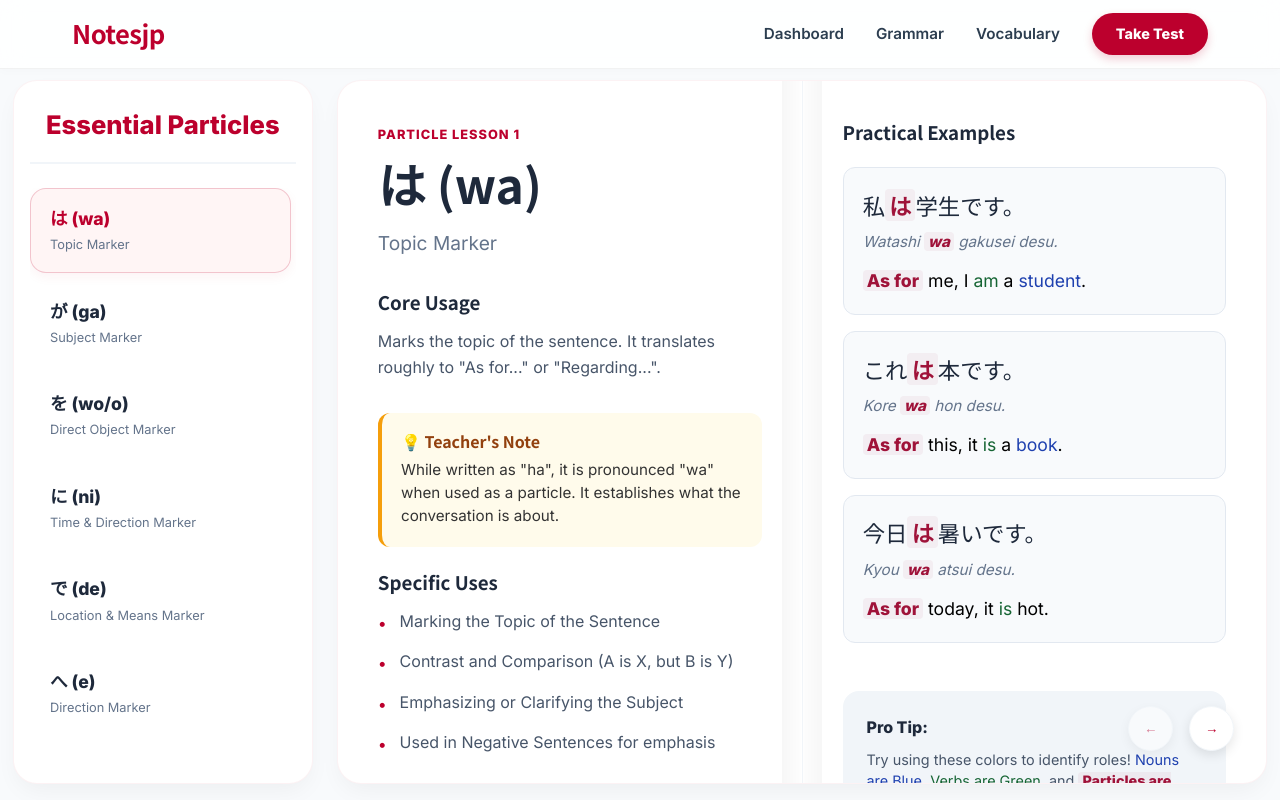
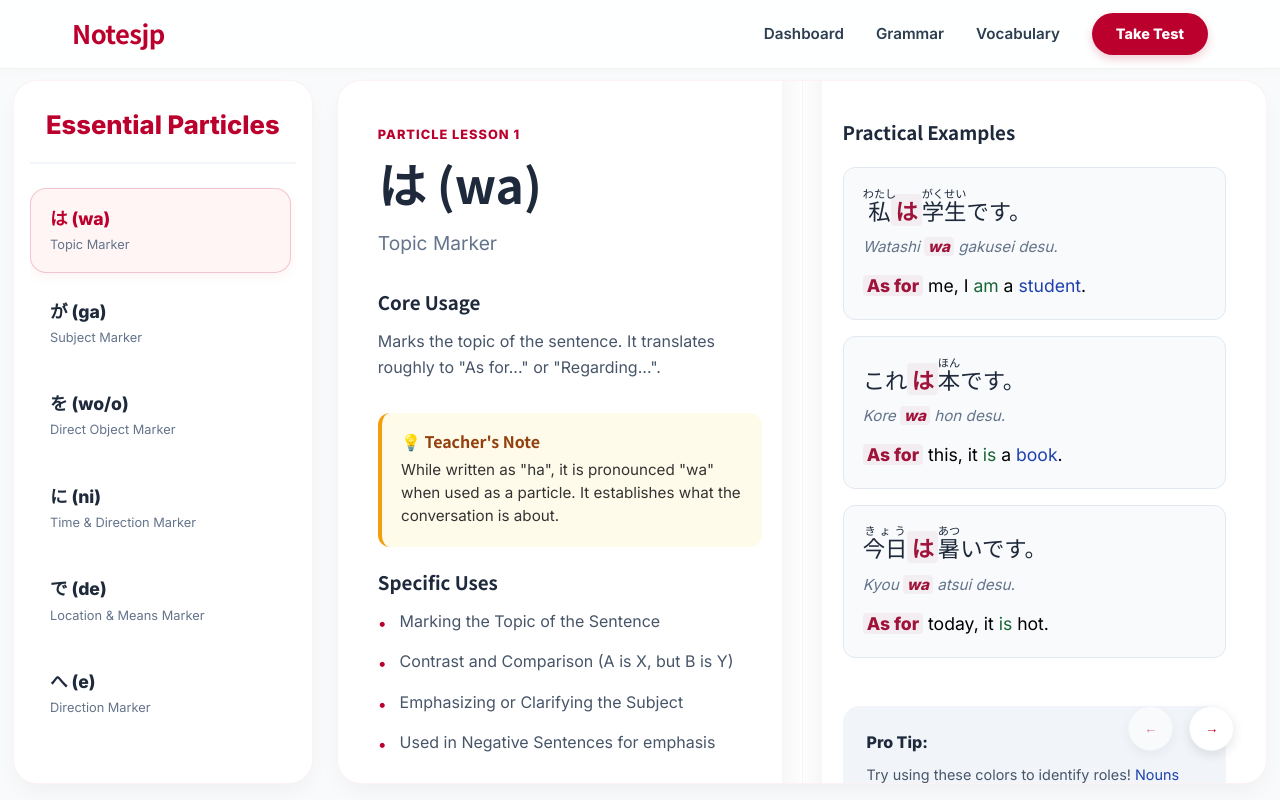
Before and after one commit to jolinajavier02/JLPT, a plain HTML site: page particles.html in a window 1280 px wide. Drawn offline with Linux system fonts and the light colour scheme.

Commit message:
feat: change button and add subtitle to the kanji

```diff
--- a/particles.html
+++ b/particles.html
@@ -321,9 +321,9 @@
                 ],
                 notes: 'While written as "ha", it is pronounced "wa" when used as a particle. It establishes what the conversation is about.',
                 examples: [
-                    { jp: '私<span class="text-particle">は</span>学生です。', ro: 'Watashi <span class="text-particle">wa</span> gakusei desu.', en: '<span class="text-particle">As for</span> me, I <span class="text-verb">am</span> a <span class="text-noun">student</span>.' },
-                    { jp: 'これ<span class="text-particle">は</span>本です。', ro: 'Kore <span class="text-particle">wa</span> hon desu.', en: '<span class="text-particle">As for</span> this, it <span class="text-verb">is</span> a <span class="text-noun">book</span>.' },
-                    { jp: '今日<span class="text-particle">は</span>暑いです。', ro: 'Kyou <span class="text-particle">wa</span> atsui desu.', en: '<span class="text-particle">As for</span> today, it <span class="text-verb">is</span> hot.' }
+                    { jp: '<ruby>私<rt>わたし</rt></ruby><span class="text-particle">は</span><ruby>学生<rt>がくせい</rt></ruby>です。', ro: 'Watashi <span class="text-particle">wa</span> gakusei desu.', en: '<span class="text-particle">As for</span> me, I <span class="text-verb">am</span> a <span class="text-noun">student</span>.' },
+                    { jp: 'これ<span class="text-particle">は</span><ruby>本<rt>ほん</rt></ruby>です。', ro: 'Kore <span class="text-particle">wa</span> hon desu.', en: '<span class="text-particle">As for</span> this, it <span class="text-verb">is</span> a <span class="text-noun">book</span>.' },
+                    { jp: '<ruby>今日<rt>きょう</rt></ruby><span class="text-particle">は</span><ruby>暑<rt>あつ</rt></ruby>いです。', ro: 'Kyou <span class="text-particle">wa</span> atsui desu.', en: '<span class="text-particle">As for</span> today, it <span class="text-verb">is</span> hot.' }
                 ]
             },
             {
@@ -339,9 +339,9 @@
                 ],
                 notes: 'If "wa" marks the topic (general), "ga" marks the subject (specific). Use "ga" when introducing new information.',
                 examples: [
-                    { jp: '猫<span class="text-particle">が</span>います。', ro: 'Neko <span class="text-particle">ga</span> imasu.', en: 'There <span class="text-verb">is</span> a <span class="text-noun">cat</span> (specifically a cat).' },
-                    { jp: '誰<span class="text-particle">が</span>来ましたか。', ro: 'Dare <span class="text-particle">ga</span> kimashita ka?', en: '<span class="text-noun">Who</span> <span class="text-verb">is it that</span> came?' },
-                    { jp: '車<span class="text-particle">が</span>欲しいです。', ro: 'Kuruma <span class="text-particle">ga</span> hoshii desu.', en: 'I <span class="text-verb">want</span> a <span class="text-noun">car</span>.' }
+                    { jp: '<ruby>猫<rt>ねこ</rt></ruby><span class="text-particle">が</span>います。', ro: 'Neko <span class="text-particle">ga</span> imasu.', en: 'There <span class="text-verb">is</span> a <span class="text-noun">cat</span> (specifically a cat).' },
+                    { jp: '<ruby>誰<rt>だれ</rt></ruby><span class="text-particle">が</span><ruby>来<rt>き</rt></ruby>ましたか。', ro: 'Dare <span class="text-particle">ga</span> kimashita ka?', en: '<span class="text-noun">Who</span> <span class="text-verb">is it that</span> came?' },
+                    { jp: '<ruby>車<rt>くるま</rt></ruby><span class="text-particle">が</span><ruby>欲<rt>ほ</rt></ruby>しいです。', ro: 'Kuruma <span class="text-particle">ga</span> hoshii desu.', en: 'I <span class="text-verb">want</span> a <span class="text-noun">car</span>.' }
                 ]
             },
             {
@@ -356,9 +356,9 @@
                 ],
                 notes: 'Written as "wo" but pronounced as "o". It connects the thing being acted upon to the verb.',
                 examples: [
-                    { jp: 'ご飯<span class="text-particle">を</span>食べます。', ro: 'Gohan <span class="text-particle">wo</span> tabemasu.', en: 'I <span class="text-verb">eat</span> <span class="text-noun">rice</span>.' },
-                    { jp: '本<span class="text-particle">を</span>読みます。', ro: 'Hon <span class="text-particle">wo</span> yomimasu.', en: 'I <span class="text-verb">read</span> a <span class="text-noun">book</span>.' },
-                    { jp: '日本<span class="text-particle">を</span>離れます。', ro: 'Nihon <span class="text-particle">wo</span> hanaremasu.', en: 'I <span class="text-verb">leave</span> <span class="text-noun">Japan</span>.' }
+                    { jp: 'ご<ruby>飯<rt>はん</rt></ruby><span class="text-particle">を</span><ruby>食<rt>た</rt></ruby>べます。', ro: 'Gohan <span class="text-particle">wo</span> tabemasu.', en: 'I <span class="text-verb">eat</span> <span class="text-noun">rice</span>.' },
+                    { jp: '<ruby>本<rt>ほん</rt></ruby><span class="text-particle">を</span><ruby>読<rt>よ</rt></ruby>みます。', ro: 'Hon <span class="text-particle">wo</span> yomimasu.', en: 'I <span class="text-verb">read</span> a <span class="text-noun">book</span>.' },
+                    { jp: '<ruby>日本<rt>にほん</rt></ruby><span class="text-particle">を</span><ruby>離<rt>はな</rt></ruby>れます。', ro: 'Nihon <span class="text-particle">wo</span> hanaremasu.', en: 'I <span class="text-verb">leave</span> <span class="text-noun">Japan</span>.' }
                 ]
             },
             {
@@ -374,9 +374,9 @@
                 ],
                 notes: 'Use "ni" for specific times (like 3 o\'clock) but not for relative times (like tomorrow).',
                 examples: [
-                    { jp: '学校<span class="text-particle">に</span>行きます。', ro: 'Gakkou <span class="text-particle">ni</span> ikimasu.', en: 'I <span class="text-verb">go</span> <span class="text-particle">to</span> <span class="text-noun">school</span>.' },
-                    { jp: '五時<span class="text-particle">に</span>起きます。', ro: 'Go-ji <span class="text-particle">ni</span> okimasu.', en: 'I <span class="text-verb">wake up</span> <span class="text-particle">at</span> <span class="text-noun">5 o\'clock</span>.' },
-                    { jp: '机の上に本<span class="text-particle">に</span>あります。', ro: 'Tsukue no ue ni hon ga arimasu.', en: 'There <span class="text-verb">is</span> a <span class="text-noun">book</span> <span class="text-particle">on</span> the table.' }
+                    { jp: '<ruby>学校<rt>がっこう</rt></ruby><span class="text-particle">に</span><ruby>行<rt>い</rt></ruby>きます。', ro: 'Gakkou <span class="text-particle">ni</span> ikimasu.', en: 'I <span class="text-verb">go</span> <span class="text-particle">to</span> <span class="text-noun">school</span>.' },
+                    { jp: '<ruby>五時<rt>ごじ</rt></ruby><span class="text-particle">に</span><ruby>起<rt>お</rt></ruby>きます。', ro: 'Go-ji <span class="text-particle">ni</span> okimasu.', en: 'I <span class="text-verb">wake up</span> <span class="text-particle">at</span> <span class="text-noun">5 o\'clock</span>.' },
+                    { jp: '<ruby>机<rt>つくえ</rt></ruby>の<ruby>上<rt>うえ</rt></ruby>に<ruby>本<rt>ほん</rt></ruby><span class="text-particle">が</span>あります。', ro: 'Tsukue no ue ni hon ga arimasu.', en: 'There <span class="text-verb">is</span> a <span class="text-noun">book</span> <span class="text-particle">on</span> the table.' }
                 ]
             },
             {
@@ -392,9 +392,9 @@
                 ],
                 notes: 'Difference from "ni": "ni" is for where something *is*, "de" is for where an *action happens*.',
                 examples: [
-                    { jp: '図書館<span class="text-particle">で</span>勉強します。', ro: 'Toshokan <span class="text-particle">de</span> benkyou shimasu.', en: 'I <span class="text-verb">study</span> <span class="text-particle">at</span> the <span class="text-noun">library</span>.' },
-                    { jp: 'バス<span class="text-particle">で</span>行きます。', ro: 'Basu <span class="text-particle">de</span> ikimasu.', en: 'I <span class="text-verb">go</span> <span class="text-particle">by</span> <span class="text-noun">bus</span>.' },
-                    { jp: 'ペン<span class="text-particle">で</span>書きます。', ro: 'Pen <span class="text-particle">de</span> kakimasu.', en: 'I <span class="text-verb">write</span> <span class="text-particle">with</span> a <span class="text-noun">pen</span>.' }
+                    { jp: '<ruby>図書館<rt>としょかん</rt></ruby><span class="text-particle">で</span><ruby>勉強<rt>べんきょう</rt></ruby>します。', ro: 'Toshokan <span class="text-particle">de</span> benkyou shimasu.', en: 'I <span class="text-verb">study</span> <span class="text-particle">at</span> the <span class="text-noun">library</span>.' },
+                    { jp: 'バス<span class="text-particle">で</span><ruby>行<rt>い</rt></ruby>きます。', ro: 'Basu <span class="text-particle">de</span> ikimasu.', en: 'I <span class="text-verb">go</span> <span class="text-particle">by</span> <span class="text-noun">bus</span>.' },
+                    { jp: 'ペン<span class="text-particle">で</span><ruby>書<rt>か</rt></ruby>きます。', ro: 'Pen <span class="text-particle">de</span> kakimasu.', en: 'I <span class="text-verb">write</span> <span class="text-particle">with</span> a <span class="text-noun">pen</span>.' }
                 ]
             },
             {
@@ -409,8 +409,8 @@
                 ],
                 notes: 'Written as "he" but pronounced "e". It is more poetic and directional than "ni".',
                 examples: [
-                    { jp: '家<span class="text-particle">へ</span>帰ります。', ro: 'Ie <span class="text-particle">e</span> kaerimasu.', en: 'I\'m <span class="text-verb">returning</span> <span class="text-particle">home</span>.' },
-                    { jp: '日本<span class="text-particle">へ</span>ようこそ！', ro: 'Nihon <span class="text-particle">e</span> youkoso!', en: 'Welcome <span class="text-particle">to</span> <span class="text-noun">Japan</span>!' }
+                    { jp: '<ruby>家<rt>いえ</rt></ruby><span class="text-particle">へ</span><ruby>帰<rt>かえ</rt></ruby>ります。', ro: 'Ie <span class="text-particle">e</span> kaerimasu.', en: 'I\'m <span class="text-verb">returning</span> <span class="text-particle">home</span>.' },
+                    { jp: '<ruby>日本<rt>にほん</rt></ruby><span class="text-particle">へ</span>ようこそ！', ro: 'Nihon <span class="text-particle">e</span> youkoso!', en: 'Welcome <span class="text-particle">to</span> <span class="text-noun">Japan</span>!' }
                 ]
             },
             {
@@ -425,8 +425,8 @@
                 ],
                 notes: 'Unlike "ya", using "to" implies the list is complete.',
                 examples: [
-                    { jp: '肉<span class="text-particle">と</span>魚を食べます。', ro: 'Niku <span class="text-particle">to</span> sakana wo tabemasu.', en: 'I <span class="text-verb">eat</span> <span class="text-noun">meat</span> <span class="text-particle">and</span> <span class="text-noun">fish</span>.' },
-                    { jp: '友達<span class="text-particle">と</span>遊びます。', ro: 'Tomodachi <span class="text-particle">to</span> asobimasu.', en: 'I <span class="text-verb">play</span> <span class="text-particle">with</span> <span class="text-noun">friends</span>.' }
+                    { jp: '<ruby>肉<rt>にく</rt></ruby><span class="text-particle">と</span><ruby>魚<rt>さかな</rt></ruby><span class="text-particle">を</span><ruby>食<rt>た</rt></ruby>べます。', ro: 'Niku <span class="text-particle">to</span> sakana wo tabemasu.', en: 'I <span class="text-verb">eat</span> <span class="text-noun">meat</span> <span class="text-particle">and</span> <span class="text-noun">fish</span>.' },
+                    { jp: '<ruby>友達<rt>ともだち</rt></ruby><span class="text-particle">と</span><ruby>遊<rt>あそ</rt></ruby>びます。', ro: 'Tomodachi <span class="text-particle">to</span> asobimasu.', en: 'I <span class="text-verb">play</span> <span class="text-particle">with</span> <span class="text-noun">friends</span>.' }
                 ]
             },
             {
@@ -441,8 +441,8 @@
                 ],
                 notes: 'It works like "\'s" in English (A no B = A\'s B).',
                 examples: [
-                    { jp: '私<span class="text-particle">の</span>車です。', ro: 'Watashi <span class="text-particle">no</span> kuruma desu.', en: 'It is <span class="text-noun">my</span> <span class="text-noun">car</span>.' },
-                    { jp: '日本語<span class="text-particle">の</span>本。', ro: 'Nihongo <span class="text-particle">no</span> hon.', en: 'A <span class="text-noun">book</span> <span class="text-particle">of</span> <span class="text-noun">Japanese</span>.' }
+                    { jp: '<ruby>私<rt>わたし</rt></ruby><span class="text-particle">の</span><ruby>車<rt>くるま</rt></ruby>です。', ro: 'Watashi <span class="text-particle">no</span> kuruma desu.', en: 'It is <span class="text-noun">my</span> <span class="text-noun">car</span>.' },
+                    { jp: '<ruby>日本語<rt>にほんご</rt></ruby><span class="text-particle">の</span><ruby>本<rt>ほん</rt></ruby>。', ro: 'Nihongo <span class="text-particle">no</span> hon.', en: 'A <span class="text-noun">book</span> <span class="text-particle">of</span> <span class="text-noun">Japanese</span>.' }
                 ]
             },
             {
@@ -457,7 +457,7 @@
                 ],
                 notes: 'You cannot use "wa" and "mo" together; "mo" replaces it.',
                 examples: [
-                    { jp: '私<span class="text-particle">も</span>行きます。', ro: 'Watashi <span class="text-particle">mo</span> ikimasu.', en: 'I <span class="text-verb">am</span> <span class="text-particle">also</span> <span class="text-verb">going</span>.' },
+                    { jp: '<ruby>私<rt>わたし</rt></ruby><span class="text-particle">も</span><ruby>行<rt>い</rt></ruby>きます。', ro: 'Watashi <span class="text-particle">mo</span> ikimasu.', en: 'I <span class="text-verb">am</span> <span class="text-particle">also</span> <span class="text-verb">going</span>.' },
                     { jp: 'りんご<span class="text-particle">も</span>あります。', ro: 'Ringo <span class="text-particle">mo</span> arimasu.', en: 'There <span class="text-verb">is</span> <span class="text-particle">also</span> an <span class="text-noun">apple</span>.' }
                 ]
             },
@@ -472,7 +472,7 @@
                 ],
                 notes: 'Often used with "nado" (など) at the end of the list.',
                 examples: [
-                    { jp: '本<span class="text-particle">や</span>ペンがあります。', ro: 'Hon <span class="text-particle">ya</span> pen ga arimasu.', en: 'There are <span class="text-noun">books</span>, <span class="text-noun">pens</span>, <span class="text-particle">and [other things]</span>.' }
+                    { jp: '<ruby>本<rt>ほん</rt></ruby><span class="text-particle">や</span>ペンがあります。', ro: 'Hon <span class="text-particle">ya</span> pen ga arimasu.', en: 'There are <span class="text-noun">books</span>, <span class="text-noun">pens</span>, <span class="text-particle">and [other things]</span>.' }
                 ]
             },
             {
@@ -488,8 +488,8 @@
                 ],
                 notes: 'Pairs with "made" for "from... until...".',
                 examples: [
-                    { jp: '日本<span class="text-particle">から</span>来ました。', ro: 'Nihon <span class="text-particle">kara</span> kimashita.', en: 'I came <span class="text-particle">from</span> <span class="text-noun">Japan</span>.' },
-                    { jp: '九時<span class="text-particle">から</span>です。', ro: 'Kuji <span class="text-particle">kara</span> desu.', en: 'It is <span class="text-particle">from</span> <span class="text-noun">9 o\'clock</span>.' }
+                    { jp: '<ruby>日本<rt>にほん</rt></ruby><span class="text-particle">から</span><ruby>来<rt>き</rt></ruby>ました。', ro: 'Nihon <span class="text-particle">kara</span> kimashita.', en: 'I came <span class="text-particle">from</span> <span class="text-noun">Japan</span>.' },
+                    { jp: '<ruby>九時<rt>くじ</rt></ruby><span class="text-particle">から</span>です。', ro: 'Kuji <span class="text-particle">kara</span> desu.', en: 'It is <span class="text-particle">from</span> <span class="text-noun">9 o\'clock</span>.' }
                 ]
             },
             {
@@ -504,8 +504,8 @@
                 ],
                 notes: 'It marks the limit or boundary.',
                 examples: [
-                    { jp: '東京<span class="text-particle">まで</span>。', ro: 'Toukyou <span class="text-particle">made</span>.', en: '<span class="text-particle">Until</span> <span class="text-noun">Tokyo</span>.' },
-                    { jp: '三時<span class="text-particle">まで</span>働きます。', ro: 'San-ji <span class="text-particle">made</span> hatarakimasu.', en: 'I <span class="text-verb">work</span> <span class="text-particle">until</span> <span class="text-noun">3 o\'clock</span>.' }
+                    { jp: '<ruby>東京<rt>とうきょう</rt></ruby><span class="text-particle">まで</span>。', ro: 'Toukyou <span class="text-particle">made</span>.', en: '<span class="text-particle">Until</span> <span class="text-noun">Tokyo</span>.' },
+                    { jp: '<ruby>三時<rt>さんじ</rt></ruby><span class="text-particle">まで</span><ruby>働<rt>はたら</rt></ruby>きます。', ro: 'San-ji <span class="text-particle">made</span> hatarakimasu.', en: 'I <span class="text-verb">work</span> <span class="text-particle">until</span> <span class="text-noun">3 o\'clock</span>.' }
                 ]
             },
             {
@@ -520,7 +520,7 @@
                 ],
                 notes: 'Similar to "isn\'t it?" or "right?" in English.',
                 examples: [
-                    { jp: '美味しいです<span class="text-particle">ね</span>。', ro: 'Oishii desu <span class="text-particle">ne</span>.', en: 'It\'s delicious, <span class="text-particle">isn\'t it?</span>' },
+                    { jp: '<ruby>美味<rt>おい</rt></ruby>しいです<span class="text-particle">ね</span>。', ro: 'Oishii desu <span class="text-particle">ne</span>.', en: 'It\'s delicious, <span class="text-particle">isn\'t it?</span>' },
                     { jp: 'そうですね。', ro: 'Sou desu <span class="text-particle">ne</span>.', en: 'That\'s right, <span class="text-particle">isn\'t it?</span>' }
                 ]
             },
@@ -536,8 +536,8 @@
                 ],
                 notes: 'It adds a sense of "I\'m telling you" or an exclamation point.',
                 examples: [
-                    { jp: 'あれは猫ですよ。', ro: 'Are wa neko desu <span class="text-particle">yo</span>.', en: 'That is a cat, <span class="text-particle">you know</span>!' },
-                    { jp: '行きます<span class="text-particle">よ</span>！', ro: 'Ikimasu <span class="text-particle">yo</span>!', en: 'I\'m <span class="text-verb">going</span> (<span class="text-particle">for sure</span>)!' }
+                    { jp: 'あれは<ruby>猫<rt>ねこ</rt></ruby>ですよ。', ro: 'Are wa neko desu <span class="text-particle">yo</span>.', en: 'That is a cat, <span class="text-particle">you know</span>!' },
+                    { jp: '<ruby>行<rt>い</rt></ruby>きます<span class="text-particle">よ</span>！', ro: 'Ikimasu <span class="text-particle">yo</span>!', en: 'I\'m <span class="text-verb">going</span> (<span class="text-particle">for sure</span>)!' }
                 ]
             },
             {
@@ -552,8 +552,8 @@
                 ],
                 notes: 'In polite Japanese, you don\'t need a question mark (?) because "ka" already indicates a question.',
                 examples: [
-                    { jp: '元気です<span class="text-particle">か</span>。', ro: 'Genki desu <span class="text-particle">ka</span>.', en: '<span class="text-verb">Is</span> it <span class="text-particle">that</span> you are well?' },
-                    { jp: '何です<span class="text-particle">か</span>。', ro: 'Nan desu <span class="text-particle">ka</span>.', en: '<span class="text-noun">What</span> <span class="text-verb">is</span> it?' }
+                    { jp: '<ruby>元気<rt>げんき</rt></ruby>です<span class="text-particle">か</span>。', ro: 'Genki desu <span class="text-particle">ka</span>.', en: '<span class="text-verb">Is</span> it <span class="text-particle">that</span> you are well?' },
+                    { jp: '<ruby>何<rt>なに</rt></ruby>です<span class="text-particle">か</span>。', ro: 'Nan desu <span class="text-particle">ka</span>.', en: '<span class="text-noun">What</span> <span class="text-verb">is</span> it?' }
                 ]
             }
         ];
```
Also changed, not shown: grammar.html (+29 -22 lines).
